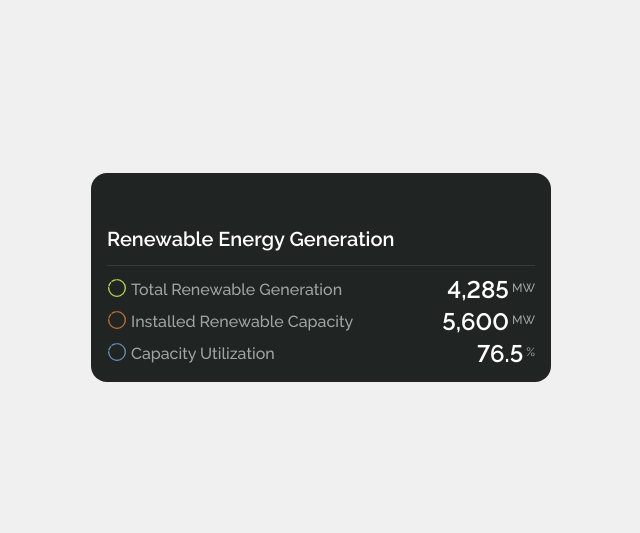
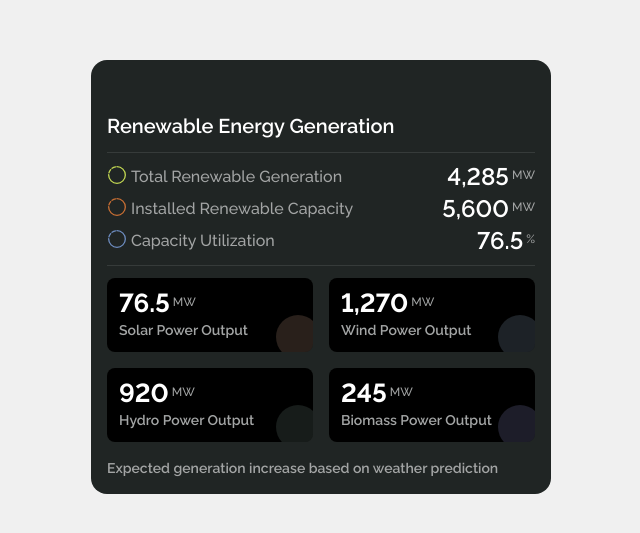
Before and after one commit to killian-dv/renewable-energy-generation-card, a React (Vite) app: page / in a window 1280 px wide. Shown: the part 123-656 px from the top of the page, without its empty margins (319-959 px from the left). Built offline with nearby package versions, Linux system fonts and the light colour scheme; some icons are missing.

Commit message:
Add CardSection2 to RenewableEnergyCard for improved layout and metrics display

```diff
--- a/src/features/renewable-energy-card.tsx
+++ b/src/features/renewable-energy-card.tsx
@@ -1,6 +1,7 @@
 import { Card } from "../components/card";
 import { CardHeader } from "../components/card-header";
 import { CardSection1 } from "../components/card-section-1";
+import { CardSection2 } from "../components/card-section-2";
 import { CardSectionSeparator } from "../components/card-section-separator";
 
 export const RenewableEnergyCard = () => {
@@ -9,6 +10,8 @@ export const RenewableEnergyCard = () => {
       <CardHeader />
       <CardSectionSeparator />
       <CardSection1 />
+      <CardSectionSeparator />
+      <CardSection2 />
     </Card>
   );
 };
```
